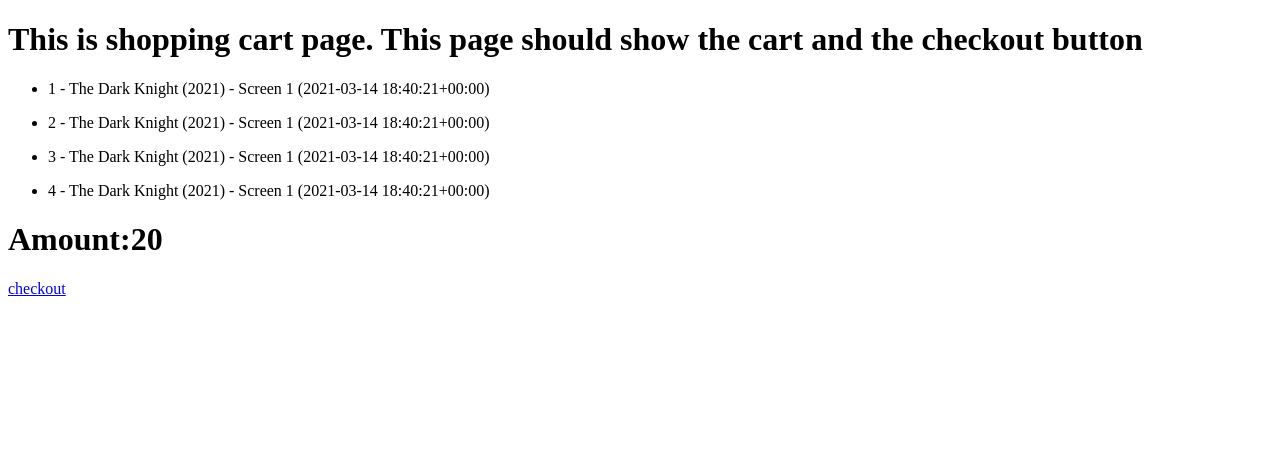
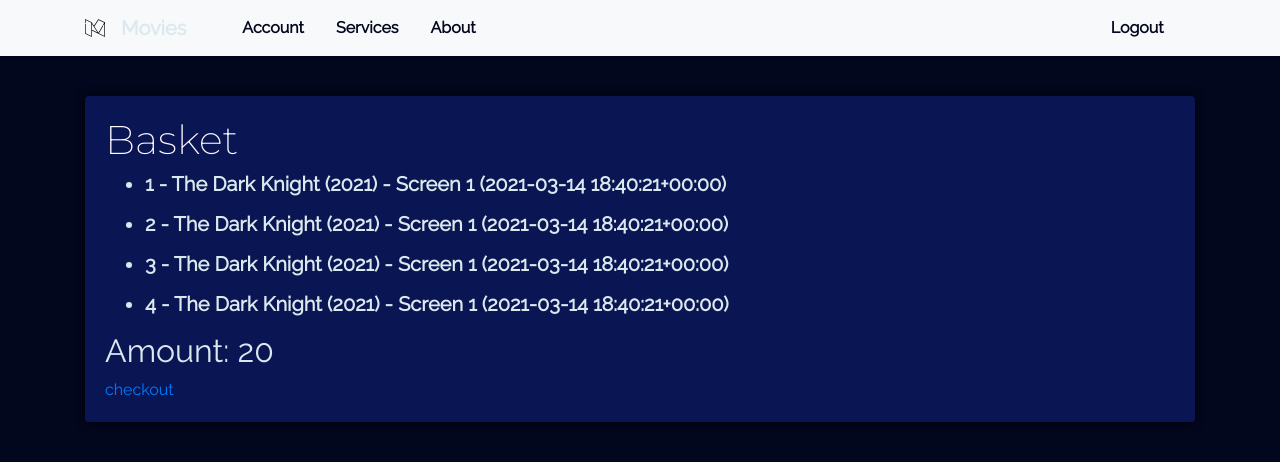
Before and after one commit to hanhwanglim/cinema-booking, a Django app: page /cart in a window 1280 px wide. Shown: the top 462 px of the page. Run offline with Django 3.2, Linux system fonts and the light colour scheme; a user stored in the database is signed in; data comes from the database, SQL or seed files in the repository; both versions use the stored data as it was after the commit; parts of the project's set-up code (start-up, migrations or seed data) failed here and were passed over; some libraries are stand-ins or nearby versions.

Commit message:
Updated css for index page, added basket css

```diff
--- a/advanced_booking/movies/templates/movies/base.html
+++ b/advanced_booking/movies/templates/movies/base.html
@@ -9,7 +9,7 @@
 
     <link rel="stylesheet" href="https://stackpath.bootstrapcdn.com/bootstrap/4.1.3/css/bootstrap.min.css" integrity="sha384-MCw98/SFnGE8fJT3GXwEOngsV7Zt27NXFoaoApmYm81iuXoPkFOJwJ8ERdknLPMO" crossorigin="anonymous">
 
- <link rel="stylesheet" type="text/css" href="{% static 'users/movie_main.css' %}">
+ <link rel="stylesheet" type="text/css" href="{% static 'movies/main.css' %}">
 
     <title>CINEMA NAME</title>
   </head>
--- a/advanced_booking/movies/templates/movies/movie.html
+++ b/advanced_booking/movies/templates/movies/movie.html
@@ -3,6 +3,10 @@
 {% block content %}
 
 <p>This is movie info page </p>
+
+
+
+
 
 
 <!--
--- a/advanced_booking/payment/templates/payment/base.html
+++ b/advanced_booking/payment/templates/payment/base.html
@@ -22,7 +22,7 @@
     <script src="https://cdn.jsdelivr.net/npm/popper.js@1.16.0/dist/umd/popper.min.js" integrity="sha384-Q6E9RHvbIyZFJoft+2mJbHaEWldlvI9IOYy5n3zV9zzTtmI3UksdQRVvoxMfooAo" crossorigin="anonymous"></script>
     <script src="https://stackpath.bootstrapcdn.com/bootstrap/4.4.1/js/bootstrap.min.js" integrity="sha384-wfSDF2E50Y2D1uUdj0O3uMBJnjuUD4Ih7YwaYd1iqfktj0Uod8GCExl3Og8ifwB6" crossorigin="anonymous"></script>
 
-    <nav class="navbar navbar-expand-lg navbar-light shadow-sm bg-dark fixed-top">
+    <nav class="navbar navbar-expand-lg navbar-light shadow-sm bg-light fixed-top">
     <div class="container"> <a class="navbar-brand d-flex align-items-center" href="/">
     <svg width="20px" version="1.1" id="Layer_1" xmlns="http://www.w3.org/2000/svg" xmlns:xlink="http://www.w3.org/1999/xlink" x="0px" y="0px" viewBox="0 0 512 512" style="enable-background:new 0 0 512 512;" xml:space="preserve">
     <g>
@@ -82,7 +82,7 @@
             &nbsp&nbsp&nbsp&nbsp&nbsp&nbsp&nbsp&nbsp&nbsp&nbsp
             &nbsp&nbsp&nbsp&nbsp&nbsp</p>
 
-    <li class="nav-item px-lg-2"> <a class="nav-link" href="/logout"><span class="d-inline-block d-lg-none icon-width"><i class="far fa-envelope"></i></span>Logouts</a> </li>
+    <li class="nav-item px-lg-2"> <a class="nav-link" href="/logout"><span class="d-inline-block d-lg-none icon-width"><i class="far fa-envelope"></i></span>Logout</a> </li>
     <!-- </ul> -->
     <!-- <ul class="navbar-nav ml-auto mt-3 mt-lg-0">
     <li class="nav-item"> <a class="nav-link" href="#">
--- a/advanced_booking/payment/templates/payment/cart.html
+++ b/advanced_booking/payment/templates/payment/cart.html
@@ -1,20 +1,20 @@
-<!DOCTYPE html>
-<html lang="en">
-<head>
-    <meta charset="UTF-8">
-    <title>Shopping Cart</title>
-</head>
-<body>
+{% extends 'payment/base.html' %}
 
-<h1> This is shopping cart page. This page should show the cart and the checkout button</h1>
+{% load crispy_forms_tags %}
 
-{% for ticket in tickets.all %}
-<ul>
-    <li>{{ ticket }} - {{ ticket.showtime }}</li>
-</ul>
-{% endfor %}
-<h1>Amount:{{ amount }}</h1>
-<a href="/checkout">checkout</a>
+{% block content %}
 
-</body>
-</html>
+<div class="container">
+    <div class="card border-0 my-5"> <!-- display card formatting-->
+      <div class="card-body p-15">
+            <h1>Basket</h1>
+            {% for ticket in tickets.all %}
+            <h5>
+            <ul>
+                <li>{{ ticket }} - {{ ticket.showtime }}<br></li>
+            </ul>
+        </h5>
+            {% endfor %}
+            <h2>Amount: {{ amount }}</h2>
+            <a href="/checkout">checkout</a>
+{% endblock %}
--- a/advanced_booking/users/static/users/log_reg_main.css
+++ b/advanced_booking/users/static/users/log_reg_main.css
@@ -153,7 +153,7 @@ submit button is messed up
    */
 
 
-
+/*nav bar*/
    li a {
     display: block;
     color: white;
@@ -177,5 +177,7 @@ text-decoration: none!important;
 .icon-width { width: 2rem;}
 
 nav .navbar-nav li a{
-  color: white !important;
+  color: #03071E !important;
+  font-weight: bold;
+
   }
--- a/advanced_booking/users/templates/registration/base.html
+++ b/advanced_booking/users/templates/registration/base.html
@@ -22,7 +22,7 @@
     <script src="https://cdn.jsdelivr.net/npm/popper.js@1.16.0/dist/umd/popper.min.js" integrity="sha384-Q6E9RHvbIyZFJoft+2mJbHaEWldlvI9IOYy5n3zV9zzTtmI3UksdQRVvoxMfooAo" crossorigin="anonymous"></script>
     <script src="https://stackpath.bootstrapcdn.com/bootstrap/4.4.1/js/bootstrap.min.js" integrity="sha384-wfSDF2E50Y2D1uUdj0O3uMBJnjuUD4Ih7YwaYd1iqfktj0Uod8GCExl3Og8ifwB6" crossorigin="anonymous"></script>
 
-    <nav class="navbar navbar-expand-lg navbar-light shadow-sm bg-dark fixed-top">
+    <nav class="navbar navbar-expand-lg navbar-light shadow-sm bg-light fixed-top">
     <div class="container"> <a class="navbar-brand d-flex align-items-center" href="/">
     <svg width="20px" version="1.1" id="Layer_1" xmlns="http://www.w3.org/2000/svg" xmlns:xlink="http://www.w3.org/1999/xlink" x="0px" y="0px" viewBox="0 0 512 512" style="enable-background:new 0 0 512 512;" xml:space="preserve">
     <g>
--- a/advanced_booking/users/templates/users/base.html
+++ b/advanced_booking/users/templates/users/base.html
@@ -22,7 +22,7 @@
     <script src="https://cdn.jsdelivr.net/npm/popper.js@1.16.0/dist/umd/popper.min.js" integrity="sha384-Q6E9RHvbIyZFJoft+2mJbHaEWldlvI9IOYy5n3zV9zzTtmI3UksdQRVvoxMfooAo" crossorigin="anonymous"></script>
     <script src="https://stackpath.bootstrapcdn.com/bootstrap/4.4.1/js/bootstrap.min.js" integrity="sha384-wfSDF2E50Y2D1uUdj0O3uMBJnjuUD4Ih7YwaYd1iqfktj0Uod8GCExl3Og8ifwB6" crossorigin="anonymous"></script>
 
-    <nav class="navbar navbar-expand-lg navbar-light shadow-sm bg-dark fixed-top">
+    <nav class="navbar navbar-expand-lg navbar-light shadow-sm bg-light fixed-top">
     <div class="container"> <a class="navbar-brand d-flex align-items-center" href="/">
     <svg width="20px" version="1.1" id="Layer_1" xmlns="http://www.w3.org/2000/svg" xmlns:xlink="http://www.w3.org/1999/xlink" x="0px" y="0px" viewBox="0 0 512 512" style="enable-background:new 0 0 512 512;" xml:space="preserve">
     <g>
```
Also changed, not shown: advanced_booking/movies/static/movies/main.css (+40 -2 lines), advanced_booking/movies/templates/movies/index.html (+12 -4 lines), advanced_booking/users/static/users/index_main.css (renamed from advanced_booking/users/static/users/movie_main.css, +43 -6 lines), advanced_booking/db.sqlite3.
